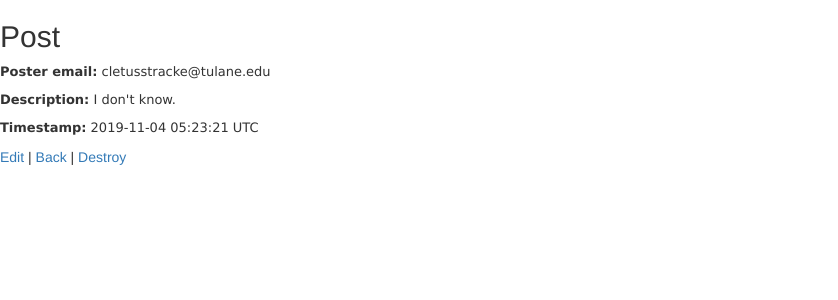
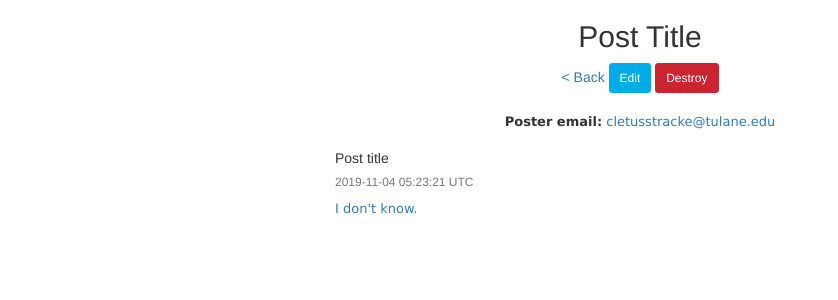
Before and after one commit to mpwint/CMPS3300-project, a Rails app: page /posts/1 in a window 1280 px wide. Shown: the part 52-352 px from the top of the page, without its empty margins (0-838 px from the left). Run offline with Rails 7, Linux system fonts and the light colour scheme; data comes from the database, SQL or seed files in the repository; style sheets or scripts are compiled from the project's sources.

Commit message:
Bootstrap show users and posts

```diff
--- a/app/assets/stylesheets/application.css
+++ b/app/assets/stylesheets/application.css
@@ -14,8 +14,12 @@
  *= require_self
  */
 
-h1 {
+h1, h2 {
     text-align: center;
+}
+
+.center {
+  text-align: center;
 }
 
 .btn-primary.btn-blue {
--- a/app/views/posts/show.html.erb
+++ b/app/views/posts/show.html.erb
@@ -1,19 +1,28 @@
-<h2>Post</h2>
+<h2>Post Title</h2>
 
-<p>
-  <strong>Poster email:</strong>
-  <%= @post.poster_email %>
-</p>
+<div class = "center">
+  <%= link_to '< Back', posts_path %>
+  <%= link_to 'Edit', edit_post_path(@post), :class => "btn btn-sm btn-primary btn-blue" %>
+  <%= link_to 'Destroy', @post, method: :delete, data: { confirm: 'Are you sure you want to delete this post?' }, :class => "btn btn-sm btn-primary btn-red" %>
+</div>
+<br>
 
-<p>
-  <strong>Description:</strong>
-  <%= @post.description %>
-</p>
-<p>
-  <strong>Timestamp:</strong>
-  <%= @post.updated_at %>
-</p>
+<div class = "center">
+  <p>
+    <strong>Poster email:</strong>
+    <a href= "mailto:<%= @post.poster_email %>"> <%= @post.poster_email %></a>
+  </p>
+</div>
 
-<%= link_to 'Edit', edit_post_path(@post) %> |
-<%= link_to 'Back', posts_path %> |
-<%= link_to 'Destroy', @post, method: :delete, data: { confirm: 'Are you sure you want to delete this post?' } %>
+<div class = "field col-xs-12 col-sm-6 col-sm-offset-3">
+  <p>
+    <div class="card" style="width: 40rem;">
+      <div class="card-body">
+        <h5 class="card-title">Post title</h5>
+        <h6 class="card-subtitle mb-2 text-muted"> <%= @post.updated_at %> </h6>
+        <p class="card-text"> <%= link_to @post.description, post_path(@post) %></p>
+      </div>
+    </div>
+    <br>
+  </p>
+</div>
```
Also changed, not shown: app/views/users/show.html.erb (+24 -15 lines).
